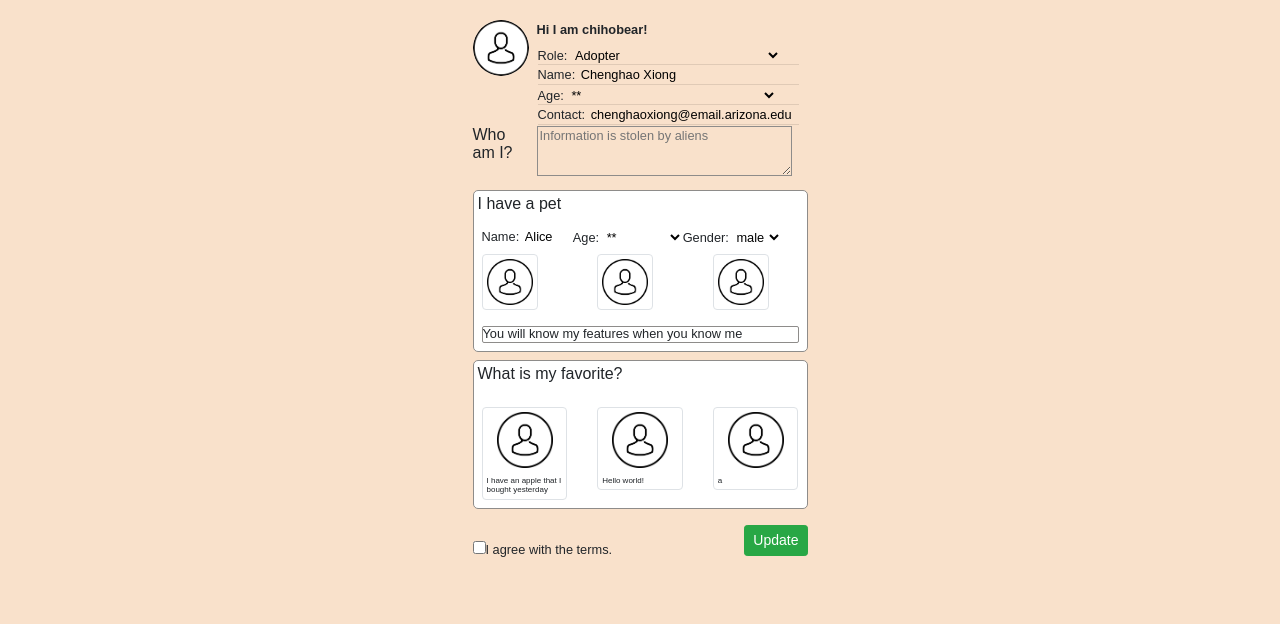
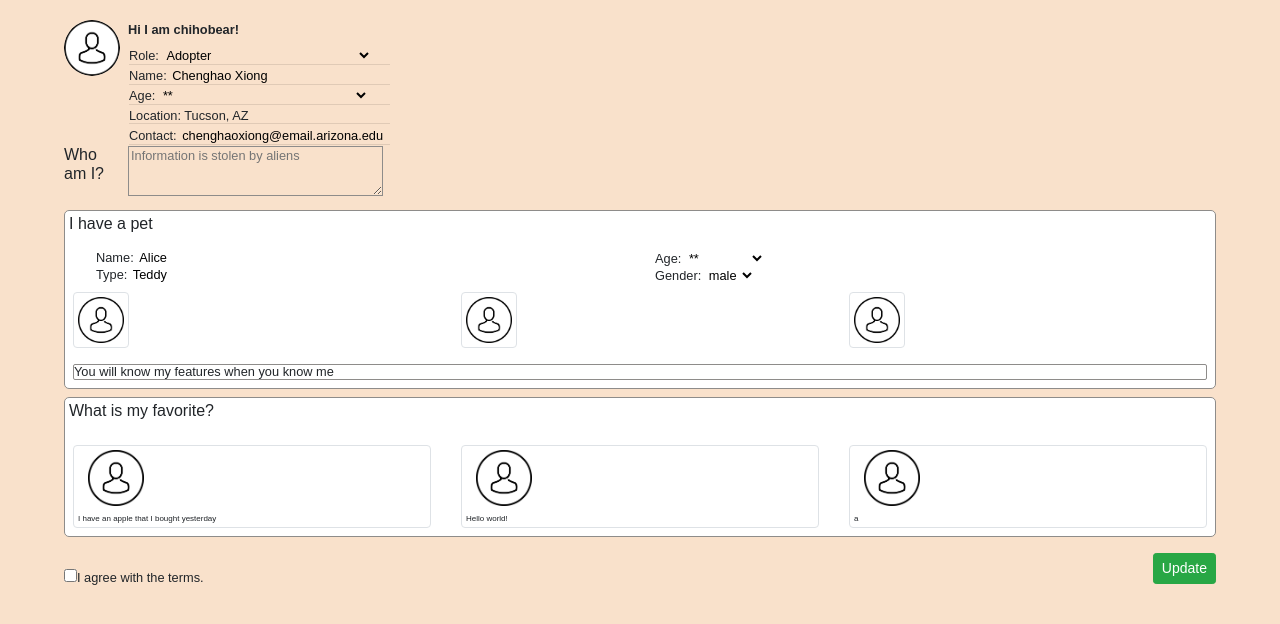
Before and after one commit to chihobear/CSC566-proj, a PHP site: page /html/myProfile.html in a window 1280 px wide. Shown: the top 624 px of the page. Run offline with PHP 8.4, Linux system fonts and the light colour scheme.

Commit message:
Layout update

```diff
--- a/view/css/myStyle.css
+++ b/view/css/myStyle.css
@@ -79,11 +79,10 @@ body {
 	margin-left:20px;
 	margin-right: 20px;
 	border:1px solid #8E8C8A ;
-	padding-left: 10px;
 }
 
 .main_center{
-	width: 335px;
+	width: 90%;
 	margin: 20px auto;
 }
 
@@ -154,3 +153,47 @@ hr{
     word-wrap:break-word;
     overflow: hidden;
 }
+
+.search{
+	border-radius: 50px;
+    background: #f5f5f5;
+    border: 0px;
+}
+
+.top-location .search{
+	border-radius: 16px;
+    background: #f5f5f5;
+    border: 0px;
+    height: 20px;
+}
+
+.myProfile-font tr{
+	height: 20px;
+}
+
+.bottom-profile{
+	z-index: 1;
+}
+
+.top-location{
+    height:450px;
+    position:absolute;
+    z-index:998;
+    background-color:#fff;
+    display: none;
+    bottom: 0px;
+    border: 1px solid #ced4da;
+    border-radius: 5px;
+}
+
+.blur-notClicked{
+	float:left-webkit-filter: blur(1.5px);
+	filter: blur(1.5px);
+	pointer-events: none;
+}
+
+.overflow-y-auto {
+  overflow-y: auto;
+  scroll-behavior: smooth;
+  -webkit-overflow-scrolling: touch;
+}
--- a/view/html/myProfile.html
+++ b/view/html/myProfile.html
@@ -7,8 +7,8 @@
 <link rel="stylesheet" href="../css/bootstrap/css/bootstrap.min.css"/>
 <link href="../css/myStyle.css" type="text/css" rel="stylesheet"/>
 </head>
-<body>
-	<div class= "main_center">
+<body class="m-0">
+	<div class= "main_center bottom-profile">
 		<div>
 			<div class="float-left"><img class="rounded-circle" width="56" height="56" src="../source/user.jpg"></img></div>
 			<div class="float-left ml-2">
@@ -35,6 +35,11 @@
 						</div></td>
 					</tr>
 					<tr>
+						<td><div>Location:
+							<span class="not-clicked" onclick="toLocation()">Tucson, AZ</span><hr/>
+						</div></td>
+					</tr>
+					<tr>
 						<td><div>Contact: <input value="chenghaoxiong@email.arizona.edu" class="not-clicked input-label"></input><hr/></div></td>
 					</tr>
 				</table>
@@ -52,18 +57,20 @@
 		<div id="Pet-block">
 			<div class="mt-2 pet-block">
 				<p class="mt-1 ml-1">I have a pet</p>
-				<div class = "ml-2 myProfile-font">
-					<div class="float-left">Name: <input class="not-clicked bg-white input-label" value="Alice" style="width:50px"></input></div>
-					<div class="float-left">Age:
+				<div class = "row myProfile-font ml-3 mr-3">
+					<div class="col-6">Name: <input class="not-clicked bg-white input-label" value="Alice" style="width:50px"></input></div>
+					<div class="col-6">Age:
 						<select id="pet-age" class="not-clicked bg-white input-label" style="width:80px">
 							<option value="0" selected="true">**</option>
-						</select></div>
-					<div class="float-left">Gender:
+						</select>
+					</div>
+					<div class="col-6">Type: <input class="not-clicked bg-white input-label" value="Teddy" style="width:50px"></input></div>
+					<div class="col-6">Gender:
 						<select class="not-clicked bg-white input-label" style="width:50px" id="pet-gender">
 							<option value="male" selected="true">male</option>
 							<option value="female">female</option>
-						</select></div>
-					<div class="clearfix"></div>
+						</select>
+					</div>
 				</div>
 				<div class="p-2 row">
 					<div class="col-4"><img width="56" height="56" src="../source/user.jpg"></img></div>
@@ -91,7 +98,38 @@
 			</div>
 			<div class="float-right">
 				<button class="btn btn-success btn-sm" onclick="updateMyProfile()">Update</button>
-			<div>
+			</div>
+		</div>
+	</div>
+
+	<div class="top-location w-100">
+		<div class="pl-3" style="margin-top: 10px"><input type="text" placeholder="City" class="adjust search pl-1" style="width: 70%"></input></div>
+		<div class="container" style="height: 420px">
+			<div class="row h-100">
+				<div class="col-10 h-100 overflow-y-auto">
+					<div class="mt-3">Tucson, AZ</div>
+					<div class="mt-3">Phoenix, AZ</div>
+					<div class="mt-3">Tucson, AZ</div>
+					<div class="mt-3">Phoenix, AZ</div>
+					<div class="mt-3">Tucson, AZ</div>
+					<div class="mt-3">Phoenix, AZ</div>
+					<div class="mt-3">Tucson, AZ</div>
+					<div class="mt-3">Phoenix, AZ</div>
+					<div class="mt-3">Tucson, AZ</div>
+					<div class="mt-3">Phoenix, AZ</div>
+					<div class="mt-3">Tucson, AZ</div>
+					<div class="mt-3">Phoenix, AZ</div>
+					<div class="mt-3">Tucson, AZ</div>
+					<div class="mt-3">Phoenix, AZ</div>
+					<div class="mt-3">Tucson, AZ</div>
+					<div class="mt-3">Phoenix, AZ</div>
+				</div>
+				<div class="col-2 h-100 overflow-y-auto">
+					<table class="h-100" id="letters">
+
+					</table>
+				</div>
+			</div>
 		</div>
 	</div>
 <script src="../js/jquery-latest.js"></script>
@@ -101,6 +139,7 @@
 <script type="text/javascript">
 	$(document).ready(function(){
 		myProfile();
+		myLocation();
 	});
 </script>
 </body>
--- a/view/js/myScript.js
+++ b/view/js/myScript.js
@@ -79,7 +79,7 @@ function submit_profile(){
 			   pwd: pwd},
 		success: function(){
 			//ToDo
-			//location.href = "myProfile.html";
+			window.location.href = "login.html";
 		}
 	});
 
@@ -134,6 +134,27 @@ function updateMyProfile(){
 	}
 
 }
+
+function myLocation(){
+	var str = '';
+	var letters = $("#letters");
+	for(var i = 0;i < 26;i++){
+		var letter = String.fromCharCode(i + 'A'.charCodeAt());
+		str += '<tr height="25px"><td>' + letter + '</td></tr>';
+	}
+	letters.html(str);
+}
+
+function toLocation(){
+	var location = $(".top-location");
+	location.css({'display':'block'});
+	var body = $("body");
+//	body.css({'background-color': '#f5f5f5'});
+	var profile = $(".bottom-profile");
+	profile.addClass("blur-notClicked");
+}
+
+
 /*
 function checkPasswordMatch() {
     var pwd = $("#pwd");
```
Also changed, not shown: view/html/createProfile.html (+16 -17 lines), view/html/location.html (added, +39 -0 lines).
